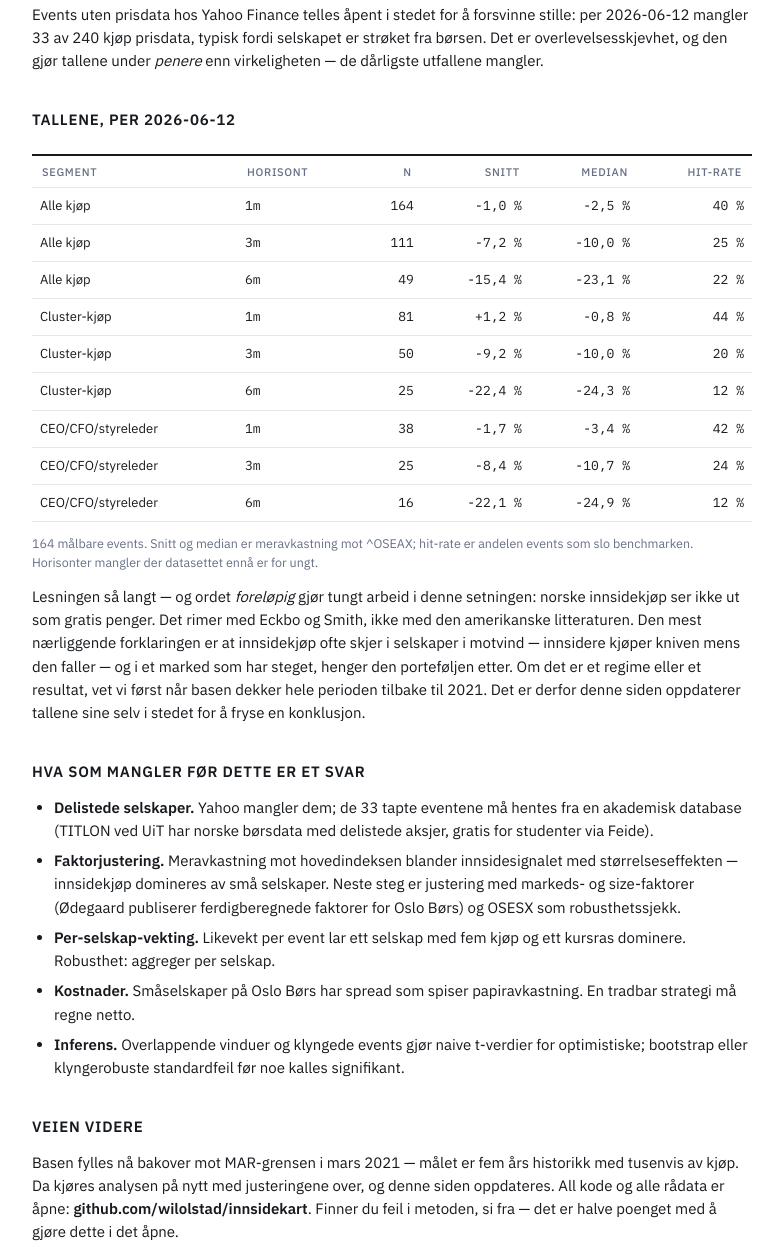
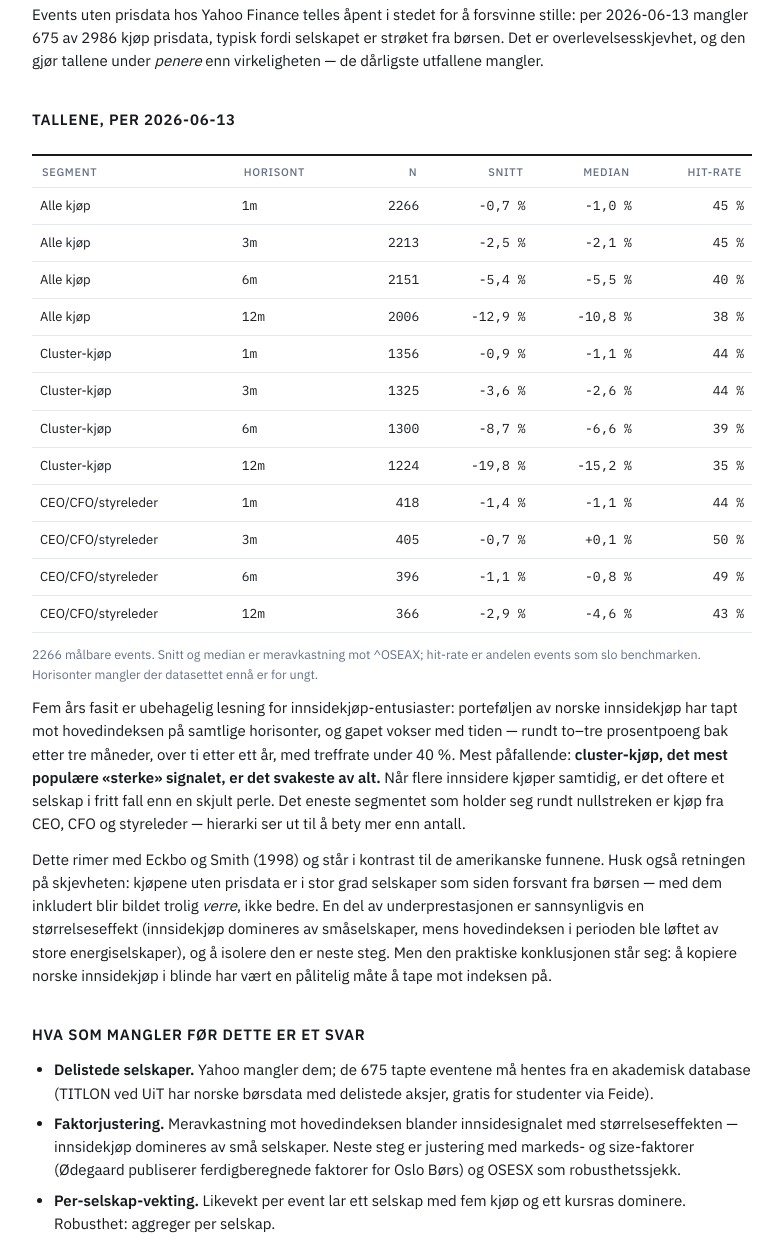
Before and after one commit to wilolstad/innsidekart, a plain HTML site: page analyse.html in a window 1280 px wide. Shown: the part 1170-2417 px from the top of the page, without its empty margins (142-925 px from the left). Drawn offline with Linux system fonts and the light colour scheme.

Commit message:
analyse: fem års fasit — innsidekjøp taper mot indeksen, cluster verst
N=2266 over hele MAR-perioden: negativ meravkastning på alle horisonter,
cluster-kjøp svakest (-15 % median 12 mnd), kun CEO/CFO/styreleder nær
nøytralt. Bekrefter Eckbo & Smith (1998) i MAR-æraen. 675 events uten
prisdata (delistede) trekker trolig fasiten ytterligere ned.

Co-Authored-By: Claude Fable 5 <noreply@anthropic.com>

```diff
--- a/analyse.html
+++ b/analyse.html
@@ -100,10 +100,10 @@ article table{margin-top:14px}
 <h1>Slår norske innsidekjøp børsen?</h1>
 <p class="lead">Et levende eksperiment: hver natt leser denne siden alle
 meldepliktige innsidehandler på Oslo Børs, og tallene i analysen under
-regenereres etter hvert som datasettet vokser bakover mot mars 2021.
-Skrevet juni 2026 — konklusjonen har dato, ikke fasit.</p>
-<div class="meta">Backtest per 2026-06-12 · 240 innsidekjøp
-2025-10-22 – 2026-06-12 · benchmark ^OSEAX</div>
+regenereres automatisk. Datasettet dekker hele MAR-perioden — mars 2021
+til i dag. Skrevet juni 2026 — konklusjonen har dato, ikke fasit.</p>
+<div class="meta">Backtest per 2026-06-13 · 2986 innsidekjøp
+2021-02-28 – 2026-06-12 · benchmark ^OSEAX</div>
 
 <h2>Hvorfor spørsmålet er verdt å stille</h2>
 <p>Innsidere — ledelsen og styret — vet mer om selskapet sitt enn du gjør.
@@ -130,9 +130,9 @@ Det er hullet dette prosjektet borer i.</p>
 <p>Kilden er Newsweb, Oslo Børs' meldingssystem, kategori «meldepliktige
 handler for primærinnsidere». Hver melding parses maskinelt: kjøp eller
 salg, antall aksjer, pris, beløp og innsiderens rolle, lest fra
-meldingsteksten og MAR-vedleggene. Per i dag inneholder basen
-<b>439 transaksjoner</b>, og den vokser hver natt — bakover mot
-mars 2021 og fremover med nye meldinger.</p>
+meldingsteksten og MAR-vedleggene. Basen inneholder
+<b>9760 transaksjoner</b> og dekker hele perioden siden MAR trådte
+i kraft i mars 2021; nye meldinger legges til hver natt.</p>
 <p>To valg er viktige for kvaliteten. For det første filtreres
 opsjonstildelinger, aksjeprogrammer og andre rutinemessige transaksjoner
 bort fra signaltallene — det er Cohen-Malloy-Pomorski-poenget om at rutine
@@ -153,12 +153,12 @@ vindu — likevektet per event.</li>
 selskap innen 14 dager); kjøp av CEO, CFO eller styreleder.</li>
 </ul>
 <p>Events uten prisdata hos Yahoo Finance telles åpent i stedet for å
-forsvinne stille: per 2026-06-12 mangler 33 av 240 kjøp
+forsvinne stille: per 2026-06-13 mangler 675 av 2986 kjøp
 prisdata, typisk fordi selskapet er strøket fra børsen. Det er
 overlevelsesskjevhet, og den gjør tallene under <i>penere</i> enn
 virkeligheten — de dårligste utfallene mangler.</p>
 
-<h2>Tallene, per 2026-06-12</h2>
+<h2>Tallene, per 2026-06-13</h2>
 <div class="twrap"><table>
 <thead><tr><th>Segment</th><th>Horisont</th><th class="r">N</th>
 <th class="r">Snitt</th><th class="r">Median</th>
@@ -166,83 +166,113 @@ virkeligheten — de dårligste utfallene mangler.</p>
 <tbody><tr>
   <td>Alle kjøp</td>
   <td class="num">1m</td>
-  <td class="num r">164</td>
+  <td class="num r">2266</td>
+  <td class="num r">-0,7 %</td>
   <td class="num r">-1,0 %</td>
+  <td class="num r">45 %</td>
+</tr><tr>
+  <td>Alle kjøp</td>
+  <td class="num">3m</td>
+  <td class="num r">2213</td>
   <td class="num r">-2,5 %</td>
+  <td class="num r">-2,1 %</td>
+  <td class="num r">45 %</td>
+</tr><tr>
+  <td>Alle kjøp</td>
+  <td class="num">6m</td>
+  <td class="num r">2151</td>
+  <td class="num r">-5,4 %</td>
+  <td class="num r">-5,5 %</td>
   <td class="num r">40 %</td>
 </tr><tr>
   <td>Alle kjøp</td>
-  <td class="num">3m</td>
-  <td class="num r">111</td>
-  <td class="num r">-7,2 %</td>
-  <td class="num r">-10,0 %</td>
-  <td class="num r">25 %</td>
-</tr><tr>
-  <td>Alle kjøp</td>
-  <td class="num">6m</td>
-  <td class="num r">49</td>
-  <td class="num r">-15,4 %</td>
-  <td class="num r">-23,1 %</td>
-  <td class="num r">22 %</td>
+  <td class="num">12m</td>
+  <td class="num r">2006</td>
+  <td class="num r">-12,9 %</td>
+  <td class="num r">-10,8 %</td>
+  <td class="num r">38 %</td>
 </tr><tr>
   <td>Cluster-kjøp</td>
   <td class="num">1m</td>
-  <td class="num r">81</td>
-  <td class="num r">+1,2 %</td>
-  <td class="num r">-0,8 %</td>
+  <td class="num r">1356</td>
+  <td class="num r">-0,9 %</td>
+  <td class="num r">-1,1 %</td>
   <td class="num r">44 %</td>
 </tr><tr>
   <td>Cluster-kjøp</td>
   <td class="num">3m</td>
-  <td class="num r">50</td>
-  <td class="num r">-9,2 %</td>
-  <td class="num r">-10,0 %</td>
-  <td class="num r">20 %</td>
+  <td class="num r">1325</td>
+  <td class="num r">-3,6 %</td>
+  <td class="num r">-2,6 %</td>
+  <td class="num r">44 %</td>
 </tr><tr>
   <td>Cluster-kjøp</td>
   <td class="num">6m</td>
-  <td class="num r">25</td>
-  <td class="num r">-22,4 %</td>
-  <td class="num r">-24,3 %</td>
-  <td class="num r">12 %</td>
+  <td class="num r">1300</td>
+  <td class="num r">-8,7 %</td>
+  <td class="num r">-6,6 %</td>
+  <td class="num r">39 %</td>
+</tr><tr>
+  <td>Cluster-kjøp</td>
+  <td class="num">12m</td>
+  <td class="num r">1224</td>
+  <td class="num r">-19,8 %</td>
+  <td class="num r">-15,2 %</td>
+  <td class="num r">35 %</td>
 </tr><tr>
   <td>CEO/CFO/styreleder</td>
   <td class="num">1m</td>
-  <td class="num r">38</td>
-  <td class="num r">-1,7 %</td>
-  <td class="num r">-3,4 %</td>
-  <td class="num r">42 %</td>
+  <td class="num r">418</td>
+  <td class="num r">-1,4 %</td>
+  <td class="num r">-1,1 %</td>
+  <td class="num r">44 %</td>
 </tr><tr>
   <td>CEO/CFO/styreleder</td>
   <td class="num">3m</td>
-  <td class="num r">25</td>
-  <td class="num r">-8,4 %</td>
-  <td class="num r">-10,7 %</td>
-  <td class="num r">24 %</td>
+  <td class="num r">405</td>
+  <td class="num r">-0,7 %</td>
+  <td class="num r">+0,1 %</td>
+  <td class="num r">50 %</td>
 </tr><tr>
   <td>CEO/CFO/styreleder</td>
   <td class="num">6m</td>
-  <td class="num r">16</td>
-  <td class="num r">-22,1 %</td>
-  <td class="num r">-24,9 %</td>
-  <td class="num r">12 %</td>
+  <td class="num r">396</td>
+  <td class="num r">-1,1 %</td>
+  <td class="num r">-0,8 %</td>
+  <td class="num r">49 %</td>
+</tr><tr>
+  <td>CEO/CFO/styreleder</td>
+  <td class="num">12m</td>
+  <td class="num r">366</td>
+  <td class="num r">-2,9 %</td>
+  <td class="num r">-4,6 %</td>
+  <td class="num r">43 %</td>
 </tr></tbody></table></div>
-<p class="tablenote">164 målbare events. Snitt og median er
+<p class="tablenote">2266 målbare events. Snitt og median er
 meravkastning mot ^OSEAX; hit-rate er andelen events som slo
 benchmarken. Horisonter mangler der datasettet ennå er for ungt.</p>
-<p>Lesningen så langt — og ordet <i>foreløpig</i> gjør tungt arbeid i denne
-setningen: norske innsidekjøp ser ikke ut som gratis penger. Det rimer
-med Eckbo og Smith, ikke med den amerikanske litteraturen. Den mest
-nærliggende forklaringen er at innsidekjøp ofte skjer i selskaper i
-motvind — innsidere kjøper kniven mens den faller — og i et marked som
-har steget, henger den porteføljen etter. Om det er et regime eller et
-resultat, vet vi først når basen dekker hele perioden tilbake til 2021.
-Det er derfor denne siden oppdaterer tallene sine selv i stedet for å
-fryse en konklusjon.</p>
+<p>Fem års fasit er ubehagelig lesning for innsidekjøp-entusiaster:
+porteføljen av norske innsidekjøp har tapt mot hovedindeksen på samtlige
+horisonter, og gapet vokser med tiden — rundt to–tre prosentpoeng bak
+etter tre måneder, over ti etter ett år, med treffrate under 40 %. Mest
+påfallende: <b>cluster-kjøp, det mest populære «sterke» signalet, er det
+svakeste av alt.</b> Når flere innsidere kjøper samtidig, er det oftere et
+selskap i fritt fall enn en skjult perle. Det eneste segmentet som holder
+seg rundt nullstreken er kjøp fra CEO, CFO og styreleder — hierarki ser
+ut til å bety mer enn antall.</p>
+<p>Dette rimer med Eckbo og Smith (1998) og står i kontrast til de
+amerikanske funnene. Husk også retningen på skjevheten: kjøpene uten
+prisdata er i stor grad selskaper som siden forsvant fra børsen — med dem
+inkludert blir bildet trolig <i>verre</i>, ikke bedre. En del av
+underprestasjonen er sannsynligvis en størrelseseffekt (innsidekjøp
+domineres av småselskaper, mens hovedindeksen i perioden ble løftet av
+store energiselskaper), og å isolere den er neste steg. Men den praktiske
+konklusjonen står seg: å kopiere norske innsidekjøp i blinde har vært en
+pålitelig måte å tape mot indeksen på.</p>
 
 <h2>Hva som mangler før dette er et svar</h2>
 <ul>
-<li><b>Delistede selskaper.</b> Yahoo mangler dem; de 33 tapte
+<li><b>Delistede selskaper.</b> Yahoo mangler dem; de 675 tapte
 eventene må hentes fra en akademisk database (TITLON ved UiT har norske
 børsdata med delistede aksjer, gratis for studenter via Feide).</li>
 <li><b>Faktorjustering.</b> Meravkastning mot hovedindeksen blander
@@ -260,10 +290,11 @@ før noe kalles signifikant.</li>
 </ul>
 
 <h2>Veien videre</h2>
-<p>Basen fylles nå bakover mot MAR-grensen i mars 2021 — målet er fem års
-historikk med tusenvis av kjøp. Da kjøres analysen på nytt med
-justeringene over, og denne siden oppdateres. All kode og alle rådata er
-åpne: <a class="mlink"
+<p>Basen er komplett tilbake til MAR-grensen, så neste steg er presisjon,
+ikke volum: delistede selskaper inn via TITLON, faktorjustering, vekting
+per selskap og kostnader — listen over. Hvis topplederkjøpene fortsatt
+står seg etter de justeringene, er <i>det</i> det tradbare hjørnet.
+All kode og alle rådata er åpne: <a class="mlink"
 href="https://github.com/wilolstad/innsidekart"><b>github.com/wilolstad/innsidekart</b></a>.
 Finner du feil i metoden, si fra — det er halve poenget med å gjøre dette
 i det åpne.</p>
```
Also changed, not shown: backtest_meta.json (+5 -5 lines), backtest_results.csv (+12 -9 lines), data.json (+18 -2 lines), index.html (+11 -11 lines), 1 other file.
